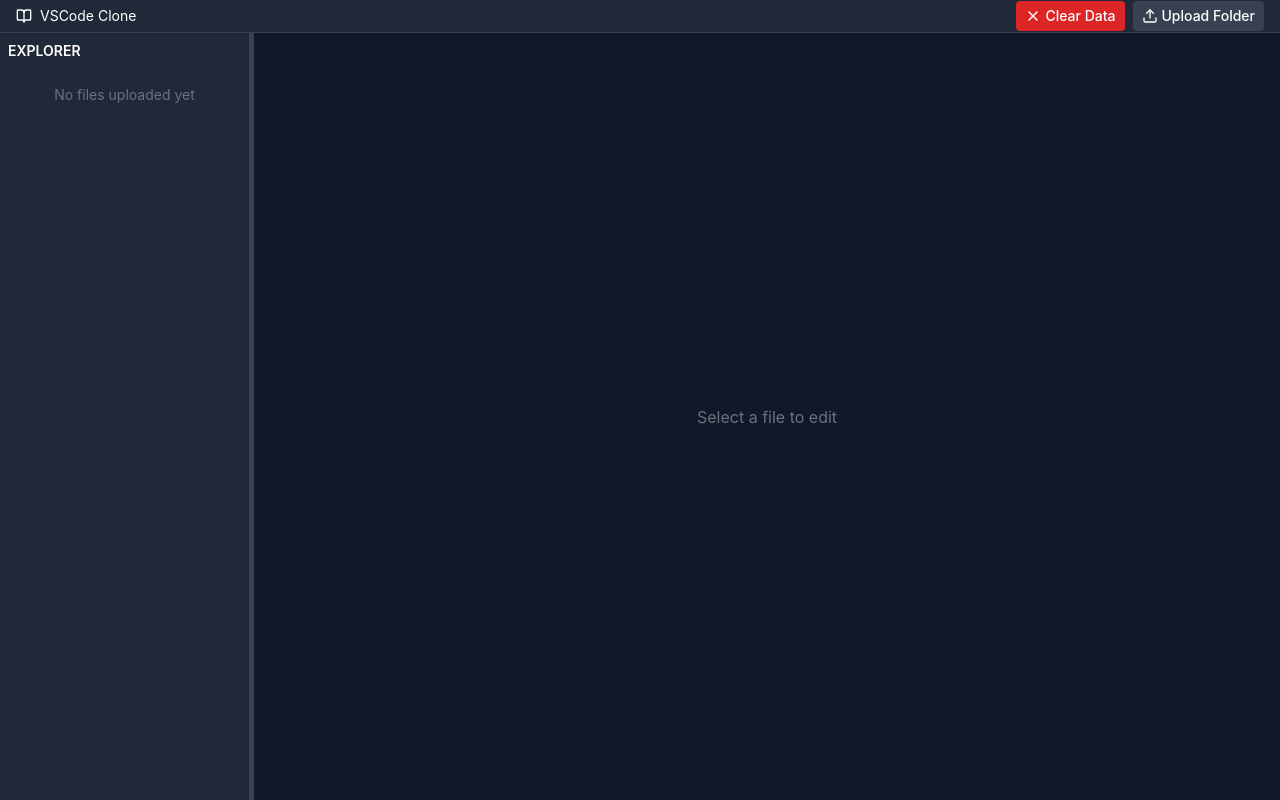
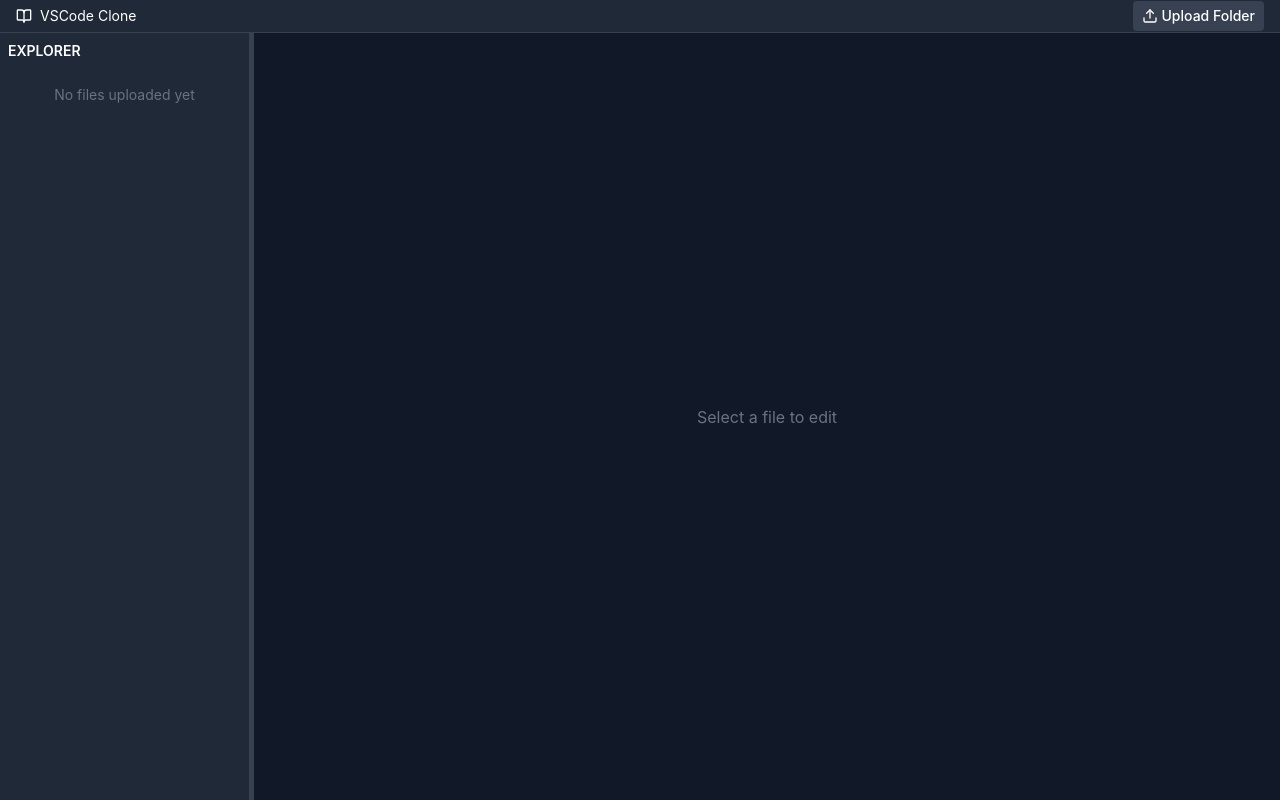
Before and after one commit to ADARSH-IIIT/web_vscode, a React (Vite) app: page / in a window 1280 px wide. Built offline with nearby package versions, Linux system fonts and the light colour scheme.

Commit message:
good code version v2

```diff
--- a/src/App.jsx
+++ b/src/App.jsx
@@ -248,13 +248,6 @@ const App = () => {
         </div>
         <div className="flex items-center gap-2">
           <button
-            onClick={clearStorage}
-            className="flex items-center px-2 py-1 text-sm bg-red-600 rounded hover:bg-red-700"
-          >
-            <X className="w-4 h-4 mr-1" />
-            Clear Data
-          </button>
-          <button
             onClick={handleUploadClick}
             className="flex items-center px-2 py-1 text-sm bg-gray-700 rounded hover:bg-gray-600"
           >
```
